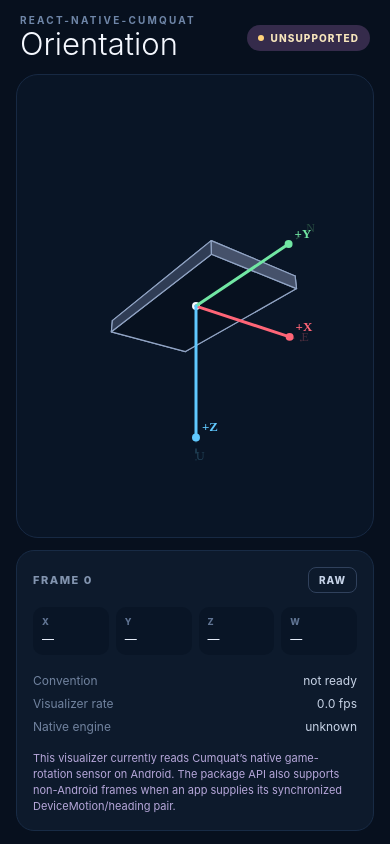
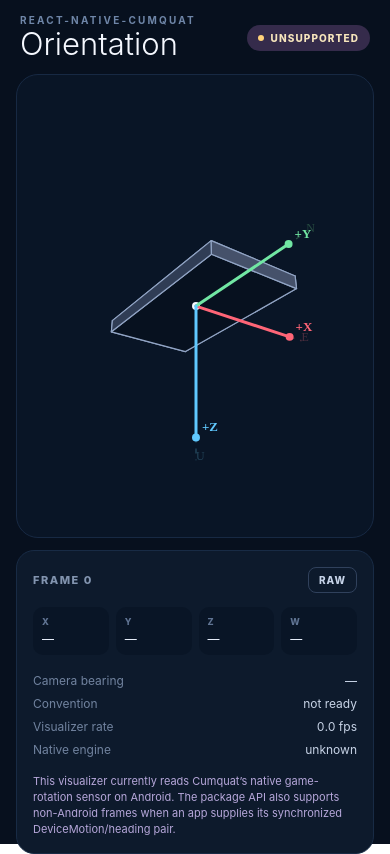
Before and after one commit to ydrea/react-native-cumquat, a React Native app in the folder expo-orientation-example/: screen / in a window 390 px wide. Built offline with nearby package versions, Linux system fonts and the light colour scheme.

Commit message:
feat(example): display camera bearing

```diff
--- a/expo-orientation-example/package.json
+++ b/expo-orientation-example/package.json
@@ -19,8 +19,9 @@
     "react-native-svg": "15.15.4"
   },
   "devDependencies": {
+    "@types/node": "^26.1.2",
     "@types/react": "~19.2.0",
     "tsx": "^4.20.6",
-    "typescript": "~5.9.2"
+    "typescript": "~6.0.3"
   }
 }
--- a/expo-orientation-example/src/App.tsx
+++ b/expo-orientation-example/src/App.tsx
@@ -10,6 +10,7 @@ import {
 } from 'react-native';
 
 import { PhoneScene } from './PhoneScene';
+import { cameraBearing } from './orientationMath';
 import { useCumquatOrientation } from './useCumquatOrientation';
 
 function number(value: number | undefined) {
@@ -22,6 +23,7 @@ export default function App() {
   const sceneHeight = Math.max(260, height * 0.55);
   const state = useCumquatOrientation(width, sceneHeight, smoothingEnabled);
   const q = state.rawQuaternion;
+  const bearing = cameraBearing(state.orientation);
 
   return (
     <SafeAreaView style={styles.safeArea}>
@@ -76,6 +78,12 @@ export default function App() {
           ))}
         </View>
 
+        <View style={styles.metaRow}>
+          <Text style={styles.metaLabel}>Camera bearing</Text>
+          <Text style={styles.metaValue}>
+            {bearing === null ? '—' : `${Math.round(bearing)}°`}
+          </Text>
+        </View>
         <View style={styles.metaRow}>
           <Text style={styles.metaLabel}>Convention</Text>
           <Text style={styles.metaValue}>
--- a/expo-orientation-example/src/PhoneScene.tsx
+++ b/expo-orientation-example/src/PhoneScene.tsx
@@ -98,6 +98,10 @@ export function PhoneScene({ orientation, width, height }: Props) {
       { label: 'U', color: '#376881', vector: [0, 0, 1.55] as Vec3 },
     ].map((axis) => ({ ...axis, end: project(axis.vector, width, height) }));
 
+    ///////////
+    // const bearing = ((Math.atan2(forward.x, forward.y) * 180) / Math.PI + 360) % 360;
+    ///////////
+
     return {
       faces,
       deviceAxes,
--- a/expo-orientation-example/src/orientationMath.ts
+++ b/expo-orientation-example/src/orientationMath.ts
@@ -43,6 +43,15 @@ export function rotateVector(source: Vec3, orientation: Quaternion): Vec3 {
   ];
 }
 
+export function cameraBearing(frame: FrameOrientation | null): number | null {
+  if (!frame) return null;
+
+  const [east, north] = rotateVector([0, 0, -1], modelOrientation(frame));
+  if (Math.hypot(east, north) < 0.01) return null;
+
+  return ((Math.atan2(east, north) * 180) / Math.PI + 360) % 360;
+}
+
 export function slerp(
   fromSource: Quaternion,
   toSource: Quaternion,
--- a/expo-orientation-example/tsconfig.json
+++ b/expo-orientation-example/tsconfig.json
@@ -2,6 +2,7 @@
   "extends": "expo/tsconfig.base",
   "compilerOptions": {
     "strict": true,
+    "types": ["node"],
     "noUncheckedIndexedAccess": true
   },
   "include": ["index.ts", "src/**/*.ts", "src/**/*.tsx"]
```
Also changed, not shown: 2 other files (tests, documents, lock files or other folders).
